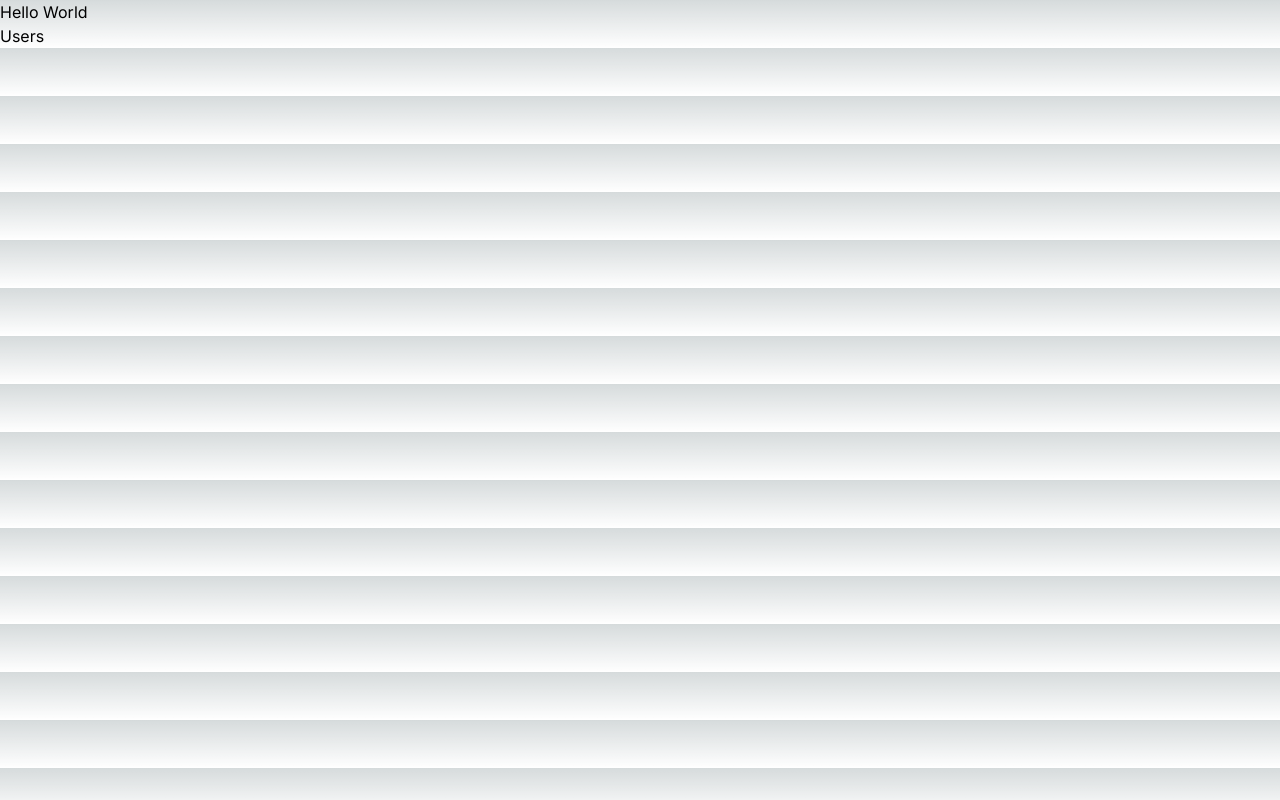
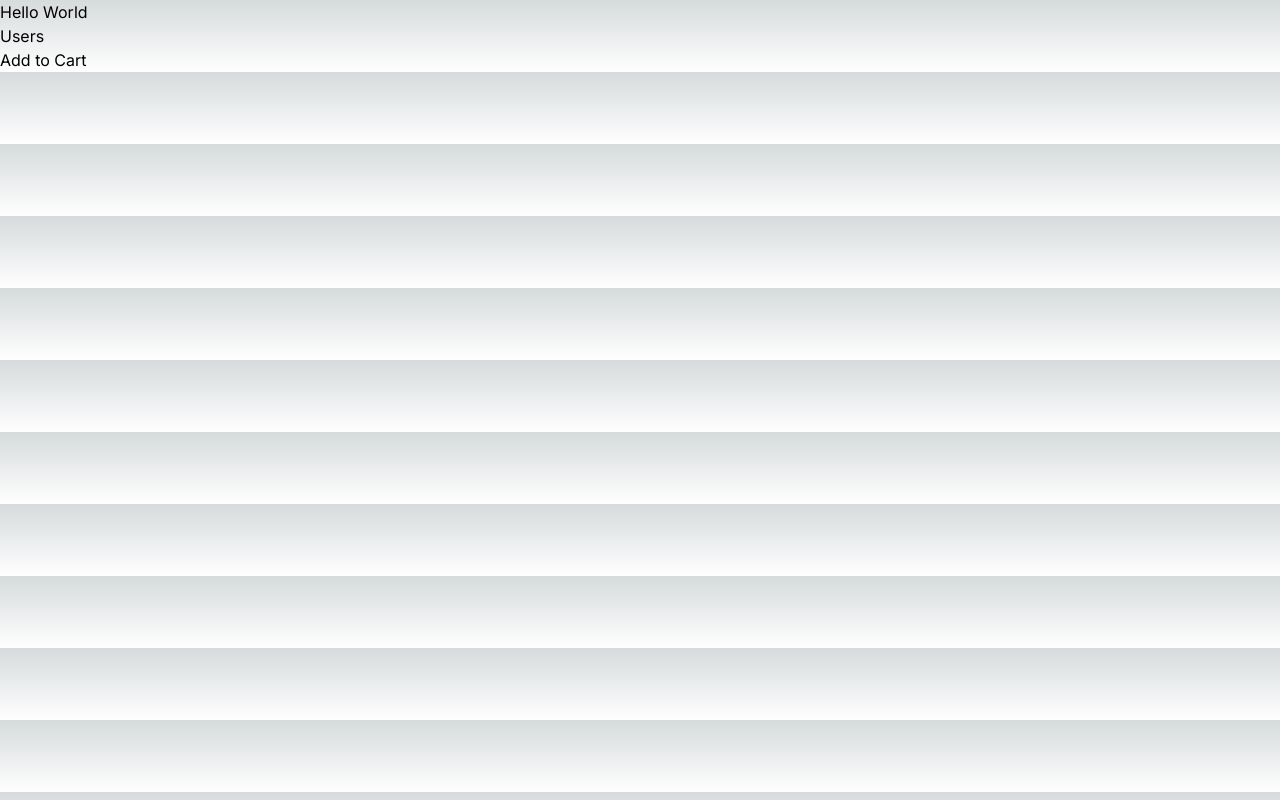
Before and after one commit to Nyakallo1996/SelfPractice, a Next.js app in the folder Nxt/next-app/: page / in a window 1280 px wide. Built offline with nearby package versions, Linux system fonts and the light colour scheme.

Commit message:
small changes

```diff
--- /dev/null
+++ b/Nxt/next-app/app/components/AddtoCart.tsx
@@ -0,0 +1,13 @@
+"use client";
+
+import React from 'react'
+
+const AddtoCart = () => {
+  return (
+    <div>
+        <button onClick={() => console.log("Click")}>Add to Cart</button>
+    </div>
+  )
+}
+
+export default AddtoCart
--- /dev/null
+++ b/Nxt/next-app/app/components/ProductCard.tsx
@@ -0,0 +1,12 @@
+import React from 'react'
+import AddtoCart from './AddtoCart'
+
+const ProductCard = () => {
+  return (
+    <div>
+        <AddtoCart/>
+    </div>
+  )
+}
+
+export default ProductCard
--- a/Nxt/next-app/app/page.tsx
+++ b/Nxt/next-app/app/page.tsx
@@ -1,11 +1,13 @@
 import Image from 'next/image'
 import Link from 'next/link'
+import ProductCard from './components/ProductCard'
 
 export default function Home() {
   return (
    <main>
     <h1>Hello World</h1>
     <Link href='/users'>Users</Link>
+    <ProductCard/>
     </main>
   )
 }
```
